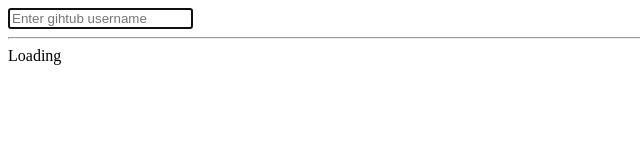
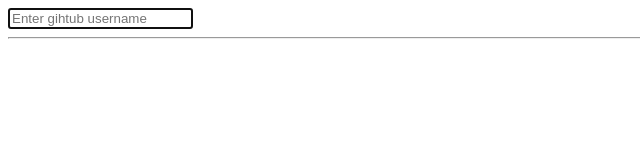
Before and after one commit to sulenchy/Search-Github-Repo, a React app: page /search in a window 1280 px wide. Shown: the top 160 px of the page, without its empty margins (0-640 px from the left). Built offline with nearby package versions, Linux system fonts and the light colour scheme.

Commit message:
add font

```diff
--- a/public/index.html
+++ b/public/index.html
@@ -6,6 +6,9 @@
         <title></title>
         <meta name="description" content="">
         <meta name="viewport" content="width=device-width, initial-scale=1">
+        <link rel="preconnect" href="https://fonts.googleapis.com">
+        <link rel="preconnect" href="https://fonts.gstatic.com" crossorigin>
+        <link href="https://fonts.googleapis.com/css2?family=Open+Sans:wght@300&display=swap" rel="stylesheet">
     </head>
     <body>
         <div id="root"></div>
--- a/src/index.jsx
+++ b/src/index.jsx
@@ -22,7 +22,6 @@ ReactDOM.render(
                     }
                 />
             </Routes>
-            <div>Loading</div>
         </ErrorBoundary>
     </BrowserRouter>,
     document.getElementById('root'));
```
